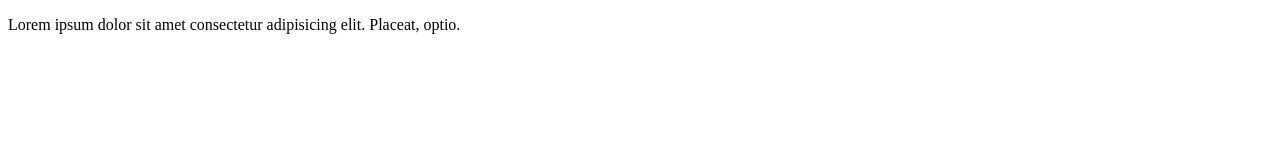
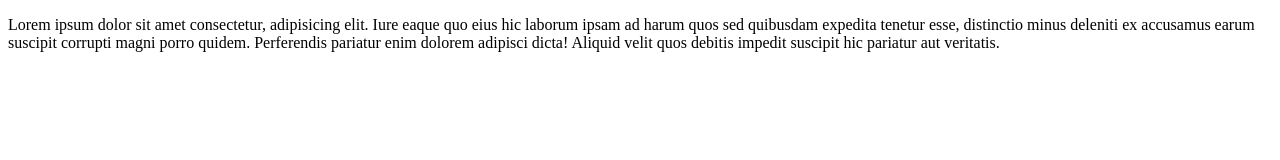
Before and after one commit to susandv26/text-repositorio, a plain HTML site: page index.html in a window 1280 px wide. Drawn offline with Linux system fonts and the light colour scheme.

Commit message:
commit inicial

```diff
--- a/index.html
+++ b/index.html
@@ -9,7 +9,7 @@
 <body>
     <div class ="container">
         <div class="row">
-            <p> Lorem ipsum dolor sit amet consectetur adipisicing elit. Placeat, optio.  </p>
+            <p> Lorem ipsum dolor sit amet consectetur, adipisicing elit. Iure eaque quo eius hic laborum ipsam ad harum quos sed quibusdam expedita tenetur esse, distinctio minus deleniti ex accusamus earum suscipit corrupti magni porro quidem. Perferendis pariatur enim dolorem adipisci dicta! Aliquid velit quos debitis impedit suscipit hic pariatur aut veritatis.</p>
         </div>
     </div>
 </body>
```
